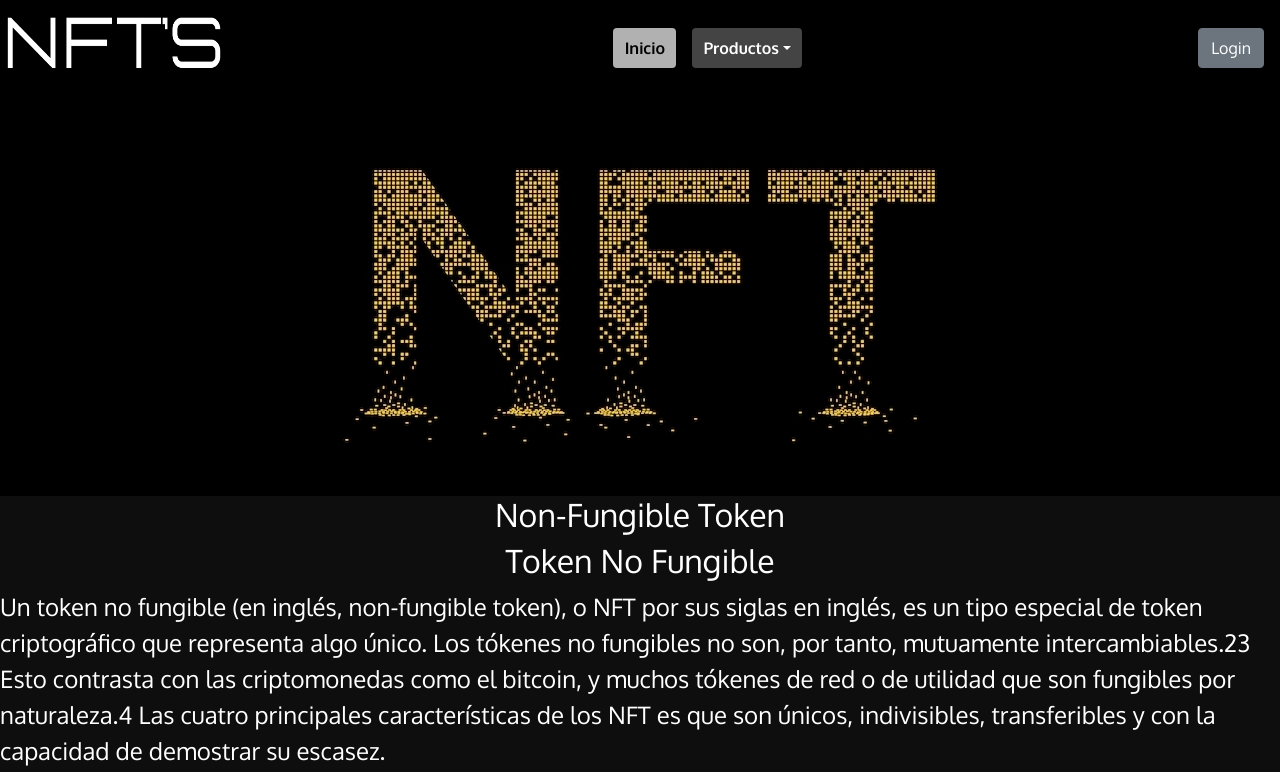
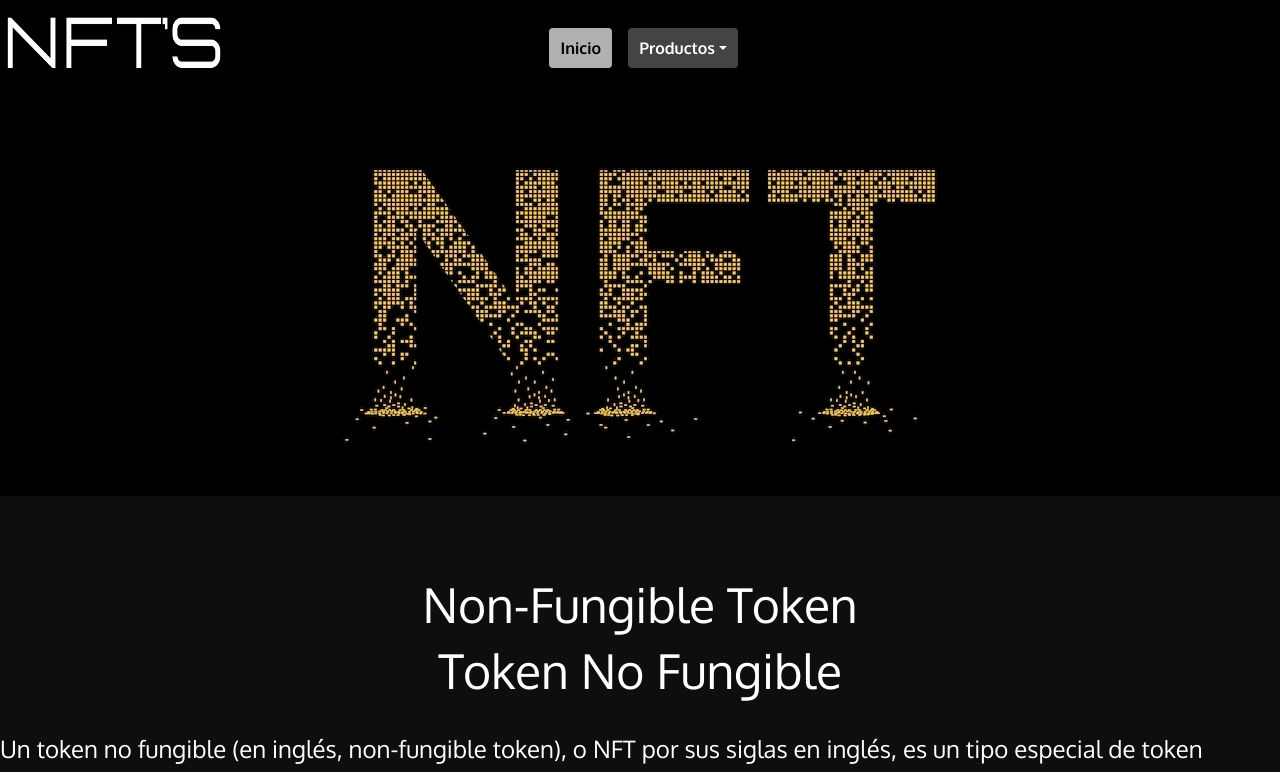
Before and after one commit to raulereno/cursoReact-desafios, a React (Create React App) app: page / in a window 1280 px wide. Shown: the top 772 px of the page. Built offline with nearby package versions, Linux system fonts and the light colour scheme.

Commit message:
commit de seguridad

```diff
--- a/src/componentes/header/navbar/NavBar.jsx
+++ b/src/componentes/header/navbar/NavBar.jsx
@@ -41,7 +41,11 @@ function NavBar(){
                         </li>
                     </ul>
                 </nav>
-                <button type='button' className='btn btn-secondary botonLogin'>Login</button>
+                {/* Funcion a agregar mas adelante */}
+                {/* <button type='button' className='btn btn-secondary botonLogin'>Login</button> */}
+                <div style={{width:210}}>
+
+                </div>
         </div>
     )
 }
--- a/src/componentes/productos/detailOfProducts/ItemDetail.jsx
+++ b/src/componentes/productos/detailOfProducts/ItemDetail.jsx
@@ -1,11 +1,12 @@
-import React, { useState } from "react";
+import React, { useState,useContext,useEffect} from "react";
 import ItemCount from './../controller/ItemCount';
 import {Link} from 'react-router-dom'
 import ValorMonedaEth from "../../consultaValor/ValorMonedaEth";
+import { CarritoContext } from "../../../context/CartContext";
 
 function ItemDetail ({ details }) {
 
-
+    const {carrito}= useContext(CarritoContext)
     const {name,imgUrl,price,creator,contractAdress,tokenStandard,blockChain,metaData,id,stock} = details ;
 
     const [cantidad, setCantidad] = useState(null)
@@ -13,9 +14,20 @@ function ItemDetail ({ details }) {
     const onAdd = (cantidad)=>{
         setCantidad(cantidad);
     }
+    //Por aca va la mano
+    // const isInCart = ()=>{
+    //     carrito.map((e)=>{
+    //         if(e.id == id){
+    //             setCantidad(e.cantidad)
+    //         }
+    //     });
+    // }
+    // useEffect(() => {
+    //     isInCart()
+    // }, [])
+
 
     return (
-        stock == 0? <h1>Sin Disponibilidad de producto</h1>:
         <div className="pageDetail">
                 {(<div className={'item'+id}>
                     <img src={imgUrl} alt="" className="imgDetail"/>
--- a/src/context/CartContext.jsx
+++ b/src/context/CartContext.jsx
@@ -11,8 +11,9 @@ const CartContext = ({ children }) => {
   const [totalEthEnCart, setTotalEth] = useState(null)
 
   const addItem = (item, quantity) => {
-
+    console.log(quantity);
     if(quantity){item.cantidad+= quantity};
+    console.log(item.cantidad);
 
     let totalEth=0;
 
--- a/src/scss/_homePage.scss
+++ b/src/scss/_homePage.scss
@@ -11,15 +11,17 @@
         background-image: url("../componentes/homePage/imagenHome.jpg");
         background-repeat: no-repeat;
         background-position: center;
-
+        background-attachment: fixed;
     }
     .defIng{
-        font-size: 2rem;
+        margin-top: 5rem;
+        font-size: 3rem;
         color: white;
     }
     .defEs{
-        font-size: 2rem;
+        font-size: 3rem;
         color: white;
+        margin-bottom: 2rem;
     }
     .explicacion{
         font-size: 1.5rem;
--- a/src/scss/styles.scss
+++ b/src/scss/styles.scss
@@ -101,7 +101,7 @@ body{
 
 .containerProds{
     margin-top: 1rem;
-
+    margin-bottom: 1rem;
     display: flex;
     flex-wrap:wrap;
     justify-content: space-evenly;
@@ -140,11 +140,6 @@ body{
             width: 100%;
             border-radius: 11px;
         }
-        .btAddToCartList{
-            align-self: flex-end;
-            width: 10rem;
-
-        }
     }
 
 }
```
